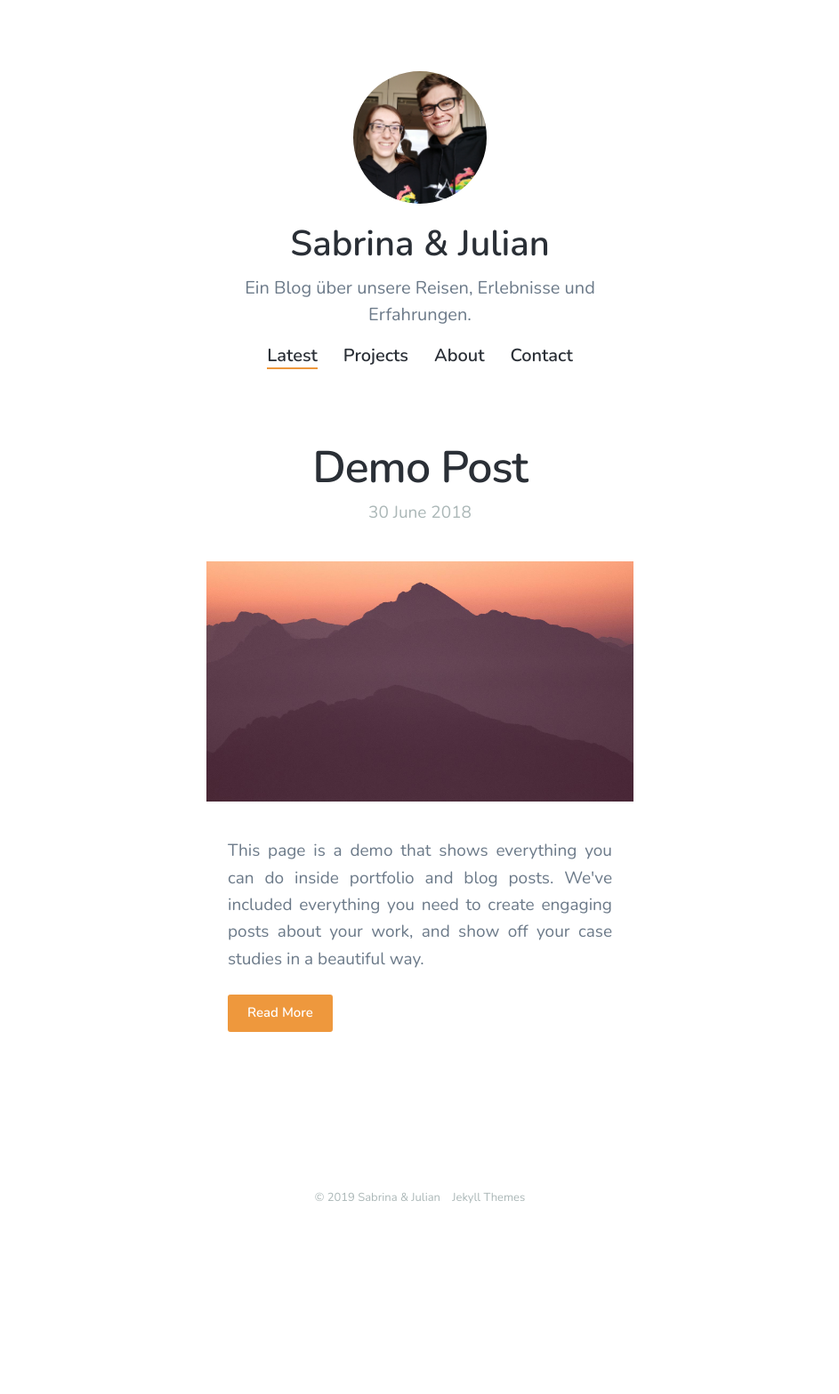
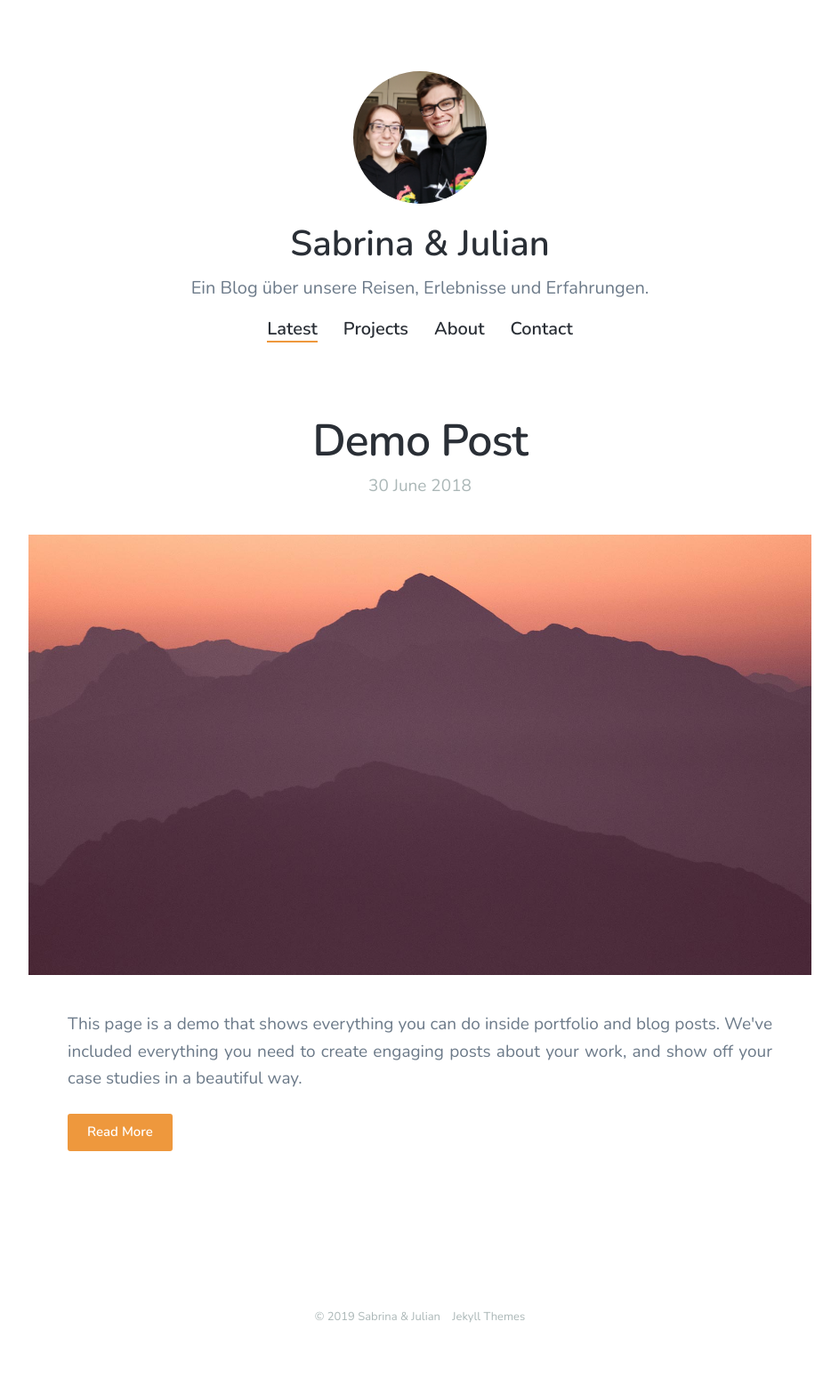
Before and after one commit to sabrinajulian/sabrinajulian.github.io, a Jekyll site: the page built from index.html, in a window 1280 px wide. Shown: the whole page at 89% size, without its empty margins (168-1111 px from the left). Built offline with Jekyll 4.4.1, drawn with Linux system fonts in a browser that asks for light colours; nearby versions of some CDN libraries; the list of posts is cut into pages by our own code; before the commit the page ends 1433 px from its top, so only the background shows below that.

Commit message:
Update basics

```diff
--- a/_sass/_basic.scss
+++ b/_sass/_basic.scss
@@ -148,6 +148,10 @@ p, ul, ol {
 	}
 
 	@include mq(laptop) {
+		font-size: $p-medium;
+	}
+
+	@include mq(desktop) {
 		font-size: $p-medium;
 	}
 
@@ -397,11 +401,11 @@ section {
 	}
 
 	@include mq(laptop) {
-		padding: 0 400px;
+		padding: 0 200px;
 	}
 
 	@include mq(desktop) {
-		padding: 0 550px;
+		padding: 0 450px;
 	}
 }
 
```
